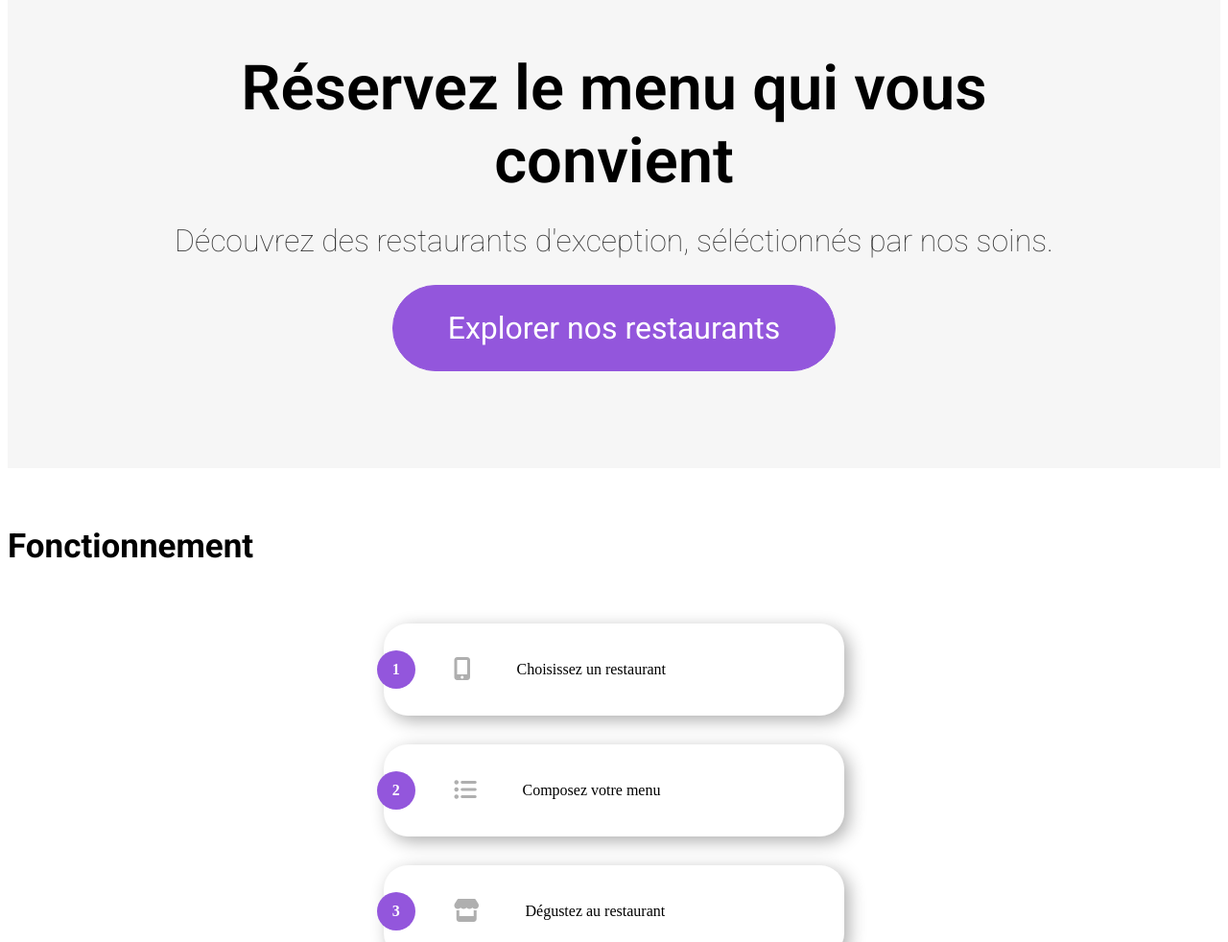
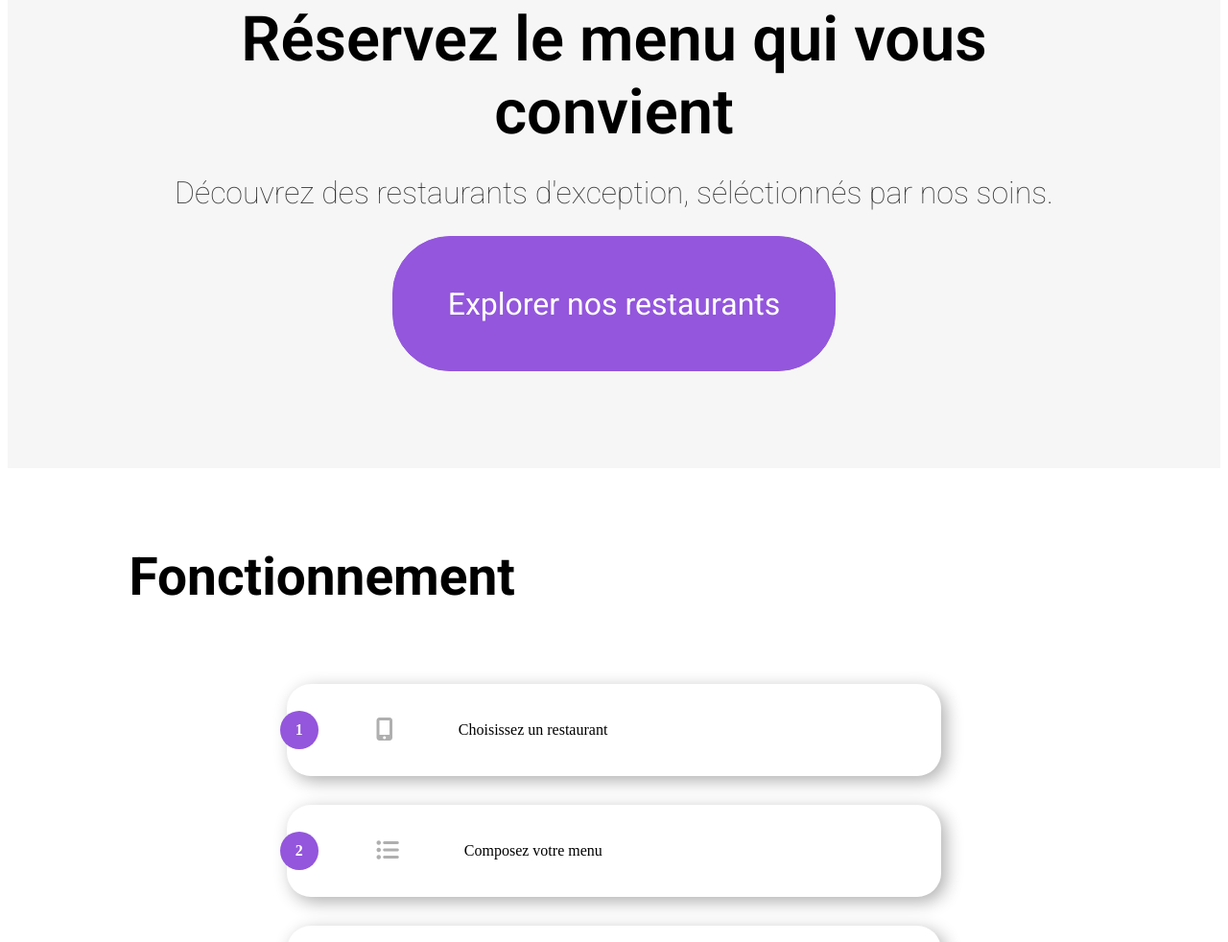
Before and after one commit to JABnat/OhMyFood, a plain HTML site: page index.html in a window 1280 px wide. Shown: the part 353-1335 px from the top of the page at 96% size. Drawn offline with nearby package versions, Linux system fonts and the light colour scheme; files that its build step writes are made by us from their sources; a web font is replaced by a local one.

Commit message:
fonctionnement

```diff
--- a/index.html
+++ b/index.html
@@ -37,6 +37,7 @@
             <span class="text">Paris, Belleville</span>
           </div>
         </div>
+      </div>
     </header>
     <main>
       <section class="header">
@@ -45,7 +46,9 @@
             <h1>Réservez le menu qui vous convient</h1>
           </div>
           <div class="subtext">
-                <h2>Découvrez des restaurants d'exception, séléctionnés par nos soins.</h2>
+            <h2>
+              Découvrez des restaurants d'exception, séléctionnés par nos soins.
+            </h2>
           </div>
         </div>
         <div class="button">
@@ -53,7 +56,6 @@
         </div>
       </section>
       <section class="fonctionnement">
-        <div class="group">
         <h3>Fonctionnement</h3>
         <div class="card-1">
           <div class="numberbubble">
@@ -61,7 +63,6 @@
           </div>
           <i class="fa-solid fa-mobile-screen-button fa-xl"></i>
           <span class="text">Choisissez un restaurant</span>
-          </div>
         </div>
         <div class="card-2">
           <div class="numberbubble">
--- a/scss/main.scss
+++ b/scss/main.scss
@@ -52,7 +52,6 @@
         font-size: 65px;
         font-weight: 600;
         margin-top: 0;
-        padding-top: 5%;
         margin-bottom: 0;
       }
     }
@@ -69,8 +68,8 @@
     color: white;
     background-color: #9356dc;
     border: 1px solid #9356dc;
-    padding: 2% 0;
-    border-radius: 50px;
+    padding: 4% 0;
+    border-radius: 60px;
     text-decoration: none;
     width: 460px;
     & a {
@@ -83,23 +82,22 @@
 
 .fonctionnement {
   text-align: center;
-  .group {
   text-align: center;
   h3 {
     text-align-last: left;
     font-family: $primary-font;
-      font-size: 35px;
+    font-size: 55px;
     display: flex;
     flex-direction: column;
-      padding: 2% 0 2% 0;
+    padding: 2% 0 2% 10%;
   }
-  }
+
   .card-1,
   .card-2,
   .card-3 {
     display: flex;
     border: 1px solid transparent;
-    margin: 0 31%;
+    margin: 0 23%;
     padding: 35px 0px 35px 0px;
     box-shadow: 5px 5px 18px $grey-font;
     border-radius: 25px;
@@ -129,9 +127,7 @@
     }
   }
 }
-
 .restaurants {
-  .group {
   .card-1,
   .card-2,
   .card-3,
@@ -143,4 +139,3 @@
     }
   }
 }
-}
```
Also changed, not shown: css/style.css, 1 other file. Lines whose indentation alone changed are shown as unchanged.
